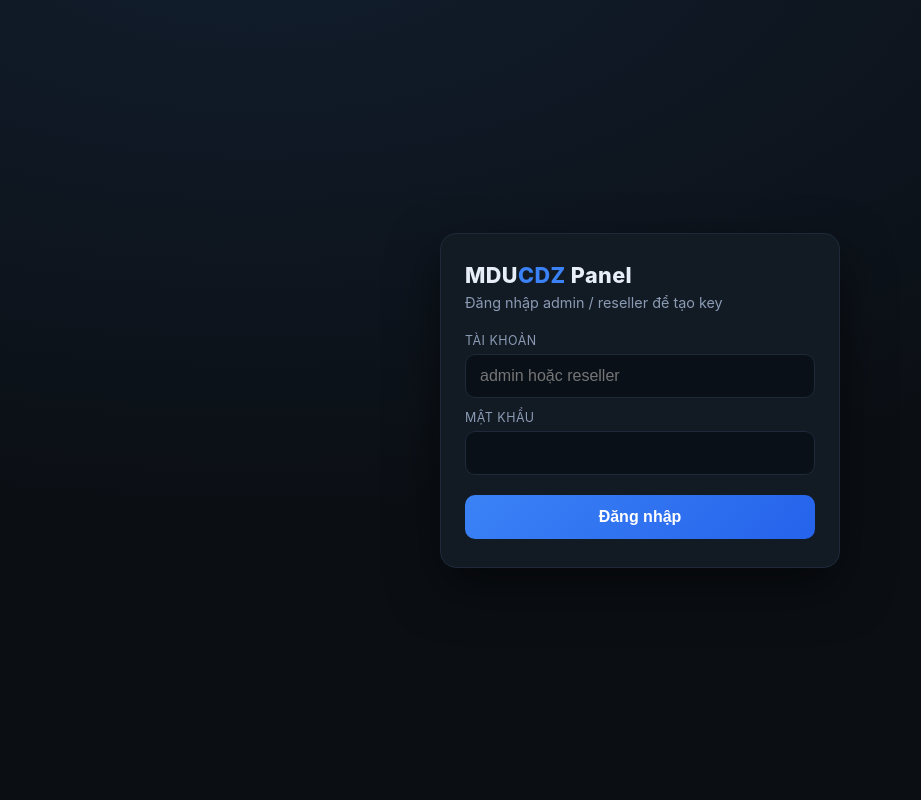
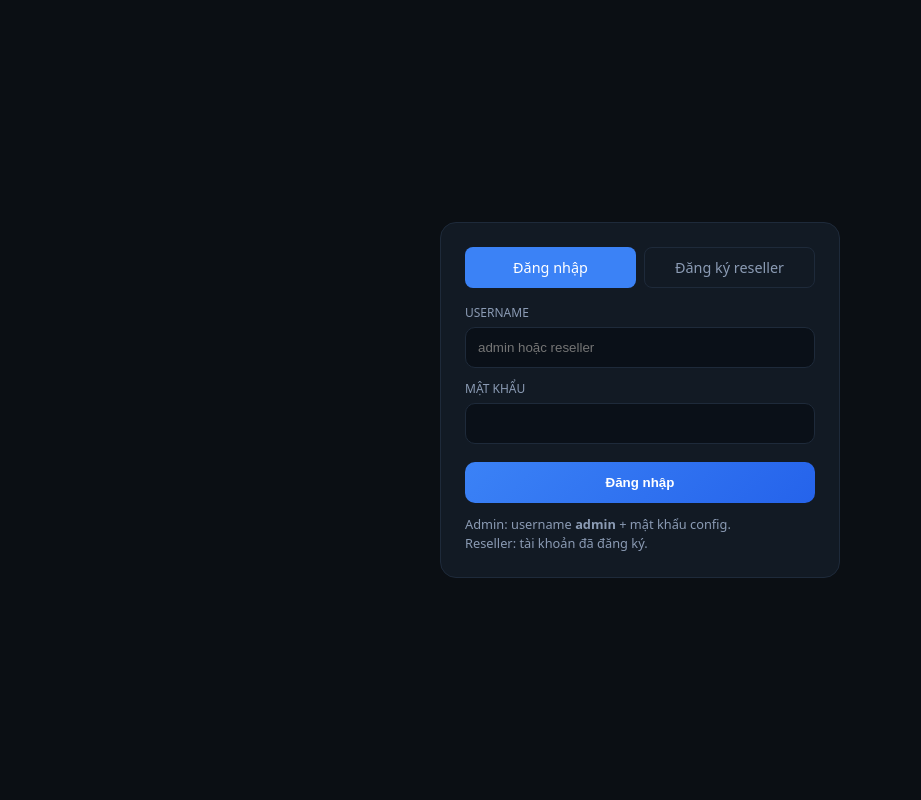
Before and after one commit to duc180478-afk/server-check-key, a PHP site: page /admin/login.php in a window 1280 px wide. Shown: the whole page, without its empty margins (0-921 px from the left). Run offline with PHP 8.4, Linux system fonts and the light colour scheme; some libraries are stand-ins or nearby versions.

Commit message:
Update login.php

```diff
--- a/admin/login.php
+++ b/admin/login.php
@@ -10,15 +10,31 @@ if (!empty($_SESSION['admin_logged_in'])) {
 }
 
 $error = '';
+$okMsg = '';
+$tab = $_POST['form'] ?? $_GET['tab'] ?? 'login';
+
 if ($_SERVER['REQUEST_METHOD'] === 'POST') {
     if (!verifyCsrfToken($_POST['csrf_token'] ?? '')) {
-        $error = 'Phiên không hợp lệ, thử lại!';
+        $error = 'Phiên không hợp lệ';
+    } elseif (($_POST['form'] ?? '') === 'register') {
+        $tab = 'register';
+        $res = adminRegisterReseller(
+            $_POST['username'] ?? '',
+            $_POST['password'] ?? '',
+            $_POST['reg_token'] ?? ''
+        );
+        if ($res['ok']) {
+            $okMsg = $res['message'] . '. Hãy đăng nhập.';
+            $tab = 'login';
+        } else {
+            $error = $res['message'];
+        }
     } else {
+        $tab = 'login';
         $attempts = $_SESSION['login_attempts'] ?? 0;
         $lastAttempt = $_SESSION['last_attempt'] ?? 0;
         if ($attempts >= 5 && (time() - $lastAttempt) < 300) {
-            $wait = 300 - (time() - $lastAttempt);
-            $error = "Sai quá nhiều lần! Thử lại sau {$wait}s.";
+            $error = 'Sai quá nhiều lần, đợi vài phút.';
         } else {
             $res = adminTryLogin(trim($_POST['username'] ?? ''), $_POST['password'] ?? '');
             if ($res['ok']) {
@@ -32,7 +48,7 @@ if ($_SERVER['REQUEST_METHOD'] === 'POST') {
             }
             $_SESSION['login_attempts'] = $attempts + 1;
             $_SESSION['last_attempt'] = time();
-            $error = 'Sai tài khoản hoặc mật khẩu!';
+            $error = 'Sai tài khoản hoặc mật khẩu';
         }
     }
 }
@@ -42,36 +58,57 @@ if ($_SERVER['REQUEST_METHOD'] === 'POST') {
 <head>
 <meta charset="UTF-8">
 <meta name="viewport" content="width=device-width, initial-scale=1">
-<title>MDUCDZ · Panel Login</title>
+<title>Panel Login</title>
 <style>
-:root { --bg:#0b0f14; --card:#121a24; --line:#1e2a3a; --accent:#3b82f6; --text:#e8eef7; --muted:#8b9bb4; --danger:#f87171; }
-* { box-sizing:border-box; margin:0; padding:0; }
-body { min-height:100vh; display:flex; align-items:center; justify-content:center; font-family:Inter,system-ui,sans-serif; background:radial-gradient(1200px 600px at 20% -10%, #1e3a5f55, transparent), var(--bg); color:var(--text); }
-.card { width:100%; max-width:400px; margin:16px; background:var(--card); border:1px solid var(--line); border-radius:16px; padding:28px 24px; box-shadow:0 20px 50px #0008; }
-.logo { font-weight:800; font-size:1.35rem; letter-spacing:.02em; margin-bottom:6px; }
-.logo span { color:var(--accent); }
-.sub { color:var(--muted); font-size:.9rem; margin-bottom:22px; }
-label { display:block; font-size:.78rem; color:var(--muted); margin:12px 0 6px; text-transform:uppercase; letter-spacing:.04em; }
-input { width:100%; padding:12px 14px; border-radius:10px; border:1px solid var(--line); background:#0a1018; color:var(--text); font-size:1rem; }
-input:focus { outline:none; border-color:var(--accent); box-shadow:0 0 0 3px #3b82f633; }
-button { margin-top:20px; width:100%; padding:13px; border:0; border-radius:10px; background:linear-gradient(135deg,#3b82f6,#2563eb); color:#fff; font-weight:700; font-size:1rem; cursor:pointer; }
-button:hover { filter:brightness(1.08); }
-.err { background:#3f1d1d; color:var(--danger); padding:10px 12px; border-radius:8px; font-size:.9rem; margin-bottom:12px; }
+:root{--bg:#0b0f14;--card:#121a24;--line:#1e2a3a;--accent:#3b82f6;--text:#e8eef7;--muted:#8b9bb4;--danger:#f87171;--ok:#34d399}
+*{box-sizing:border-box;margin:0;padding:0}
+body{min-height:100vh;display:flex;align-items:center;justify-content:center;font-family:system-ui,sans-serif;background:var(--bg);color:var(--text)}
+.card{width:100%;max-width:400px;margin:16px;background:var(--card);border:1px solid var(--line);border-radius:16px;padding:24px}
+.tabs{display:flex;gap:8px;margin-bottom:16px}
+.tabs a{flex:1;text-align:center;padding:10px;border-radius:8px;color:var(--muted);text-decoration:none;border:1px solid var(--line);font-size:.9rem}
+.tabs a.on{background:var(--accent);color:#fff;border-color:transparent}
+label{display:block;font-size:.75rem;color:var(--muted);margin:12px 0 6px;text-transform:uppercase}
+input{width:100%;padding:12px;border-radius:10px;border:1px solid var(--line);background:#0a1018;color:var(--text)}
+button{margin-top:18px;width:100%;padding:13px;border:0;border-radius:10px;background:linear-gradient(135deg,#3b82f6,#2563eb);color:#fff;font-weight:700;cursor:pointer}
+.err{background:#3f1d1d;color:var(--danger);padding:10px;border-radius:8px;margin-bottom:10px;font-size:.9rem}
+.ok{background:#0f2a1d;color:var(--ok);padding:10px;border-radius:8px;margin-bottom:10px;font-size:.9rem}
+.hint{font-size:.8rem;color:var(--muted);margin-top:12px;line-height:1.5}
 </style>
 </head>
 <body>
 <div class="card">
-  <div class="logo">MDU<span>CDZ</span> Panel</div>
-  <p class="sub">Đăng nhập admin / reseller để tạo key</p>
+  <div class="tabs">
+    <a href="?tab=login" class="<?= $tab==='login'?'on':'' ?>">Đăng nhập</a>
+    <a href="?tab=register" class="<?= $tab==='register'?'on':'' ?>">Đăng ký reseller</a>
+  </div>
   <?php if ($error): ?><div class="err"><?= htmlspecialchars($error) ?></div><?php endif; ?>
+  <?php if ($okMsg): ?><div class="ok"><?= htmlspecialchars($okMsg) ?></div><?php endif; ?>
+
+  <?php if ($tab === 'register'): ?>
   <form method="post">
     <?= csrfField() ?>
-    <label>Tài khoản</label>
-    <input name="username" autocomplete="username" placeholder="admin hoặc reseller" required>
+    <input type="hidden" name="form" value="register">
+    <label>Username (tự đặt)</label>
+    <input name="username" required pattern="[a-zA-Z0-9_]{3,32}" placeholder="vd: noa_shop">
+    <label>Mật khẩu (tự đặt)</label>
+    <input type="password" name="password" required minlength="6">
+    <label>Token đăng ký</label>
+    <input name="reg_token" required placeholder="RESELLER" autocomplete="off">
+    <button type="submit">Tạo tài khoản reseller</button>
+  </form>
+  <p class="hint">Token cứng: <b>RESELLER</b> — chỉ dùng lúc đăng ký, không dùng khi tạo key.</p>
+  <?php else: ?>
+  <form method="post">
+    <?= csrfField() ?>
+    <input type="hidden" name="form" value="login">
+    <label>Username</label>
+    <input name="username" required placeholder="admin hoặc reseller">
     <label>Mật khẩu</label>
-    <input type="password" name="password" autocomplete="current-password" required>
+    <input type="password" name="password" required>
     <button type="submit">Đăng nhập</button>
   </form>
+  <p class="hint">Admin: username <b>admin</b> + mật khẩu config.<br>Reseller: tài khoản đã đăng ký.</p>
+  <?php endif; ?>
 </div>
 </body>
 </html>
```
